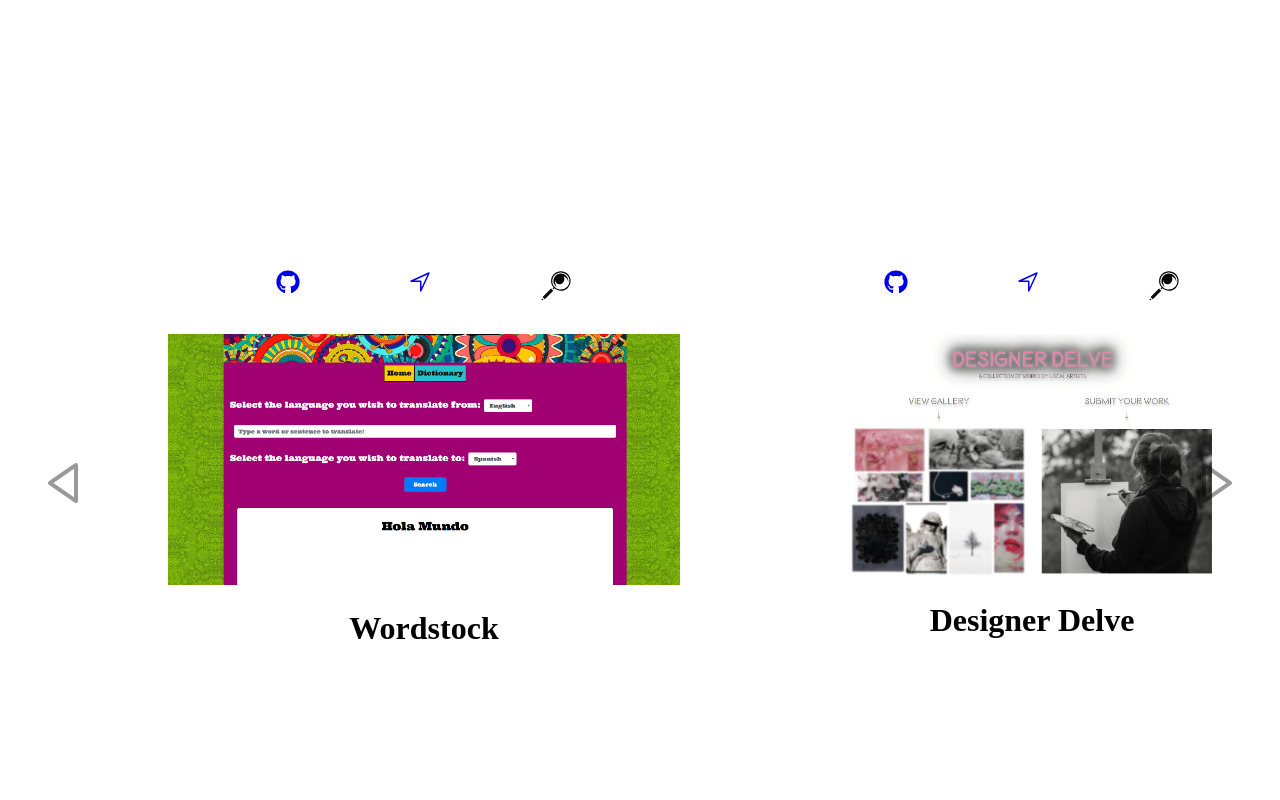
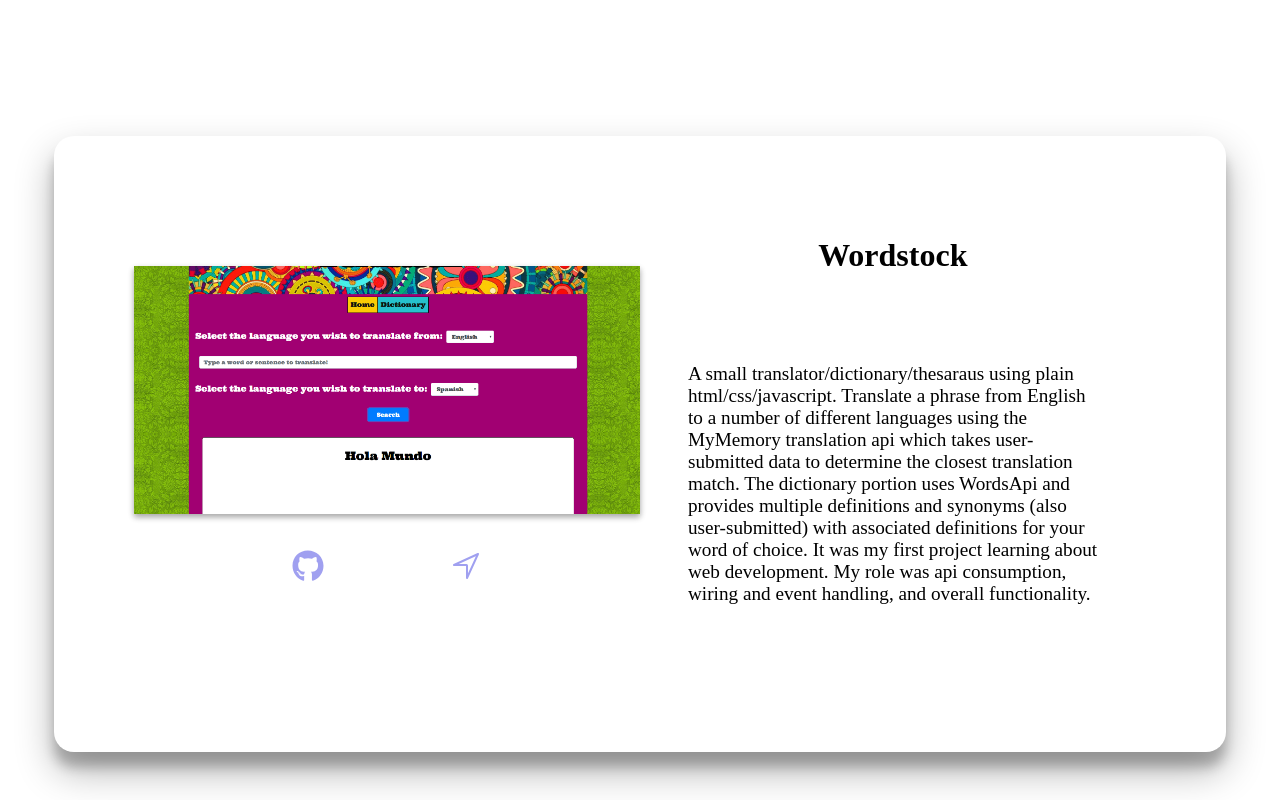
Before and after one commit to cptaylor38/portfoliosimple, a Gatsby site in the folder portfolio/: page /Portfolio in a window 1280 px wide. Shown: the top 800 px of the page. Built offline with nearby package versions, Linux system fonts and the light colour scheme; Gatsby itself is replaced by a stand-in of ours.

Commit message:
redesigned portfolio card components, next need to add bio with roll out to landing component, start on FAQ section, and add Backyard Retreat to project sample as well as redo descriptions

```diff
--- a/portfolio/src/Components/ProjectCard.js
+++ b/portfolio/src/Components/ProjectCard.js
@@ -12,6 +12,28 @@ const ProjectCard = ({project}) => {
 
     return(
         <div className='pcCont'>
+            <div className='headerRow'>
+                <div className='picAndLinks'>
+                    <img src={require(`../assets/images/projectImages/${project.image}`)} className='pcImg' style={ovDisplay ? {opacity: '0'} : {opacity: '1'}} />
+                    <div className='linksRow'>
+                        <a className='pcLink' href={project.githubLink}><FaGithub /></a>
+                        {project.deployedLink ? (<a href={project.deployedLink} className='pcLink'><IoNavigateOutline /></a>): null}
+                    </div>
+                </div>
+                <div className='headerAndDescription'>
+                    <h1 className='pcHeader'>{project.title}</h1>
+                    <div className='descriptionRow'>
+                        <p className='pcBody'>{project.body}</p>
+                    </div>
+                </div>
+            </div>
+        </div>
+    )
+}
+
+export default ProjectCard;
+
+{/* <div className='pcCont'>
             <div id='linksRow'>
                     <a className='pcLink' href={project.githubLink}><FaGithub /></a>
                     {project.deployedLink ? (<a href={project.deployedLink} className='pcLink'><IoNavigateOutline /></a>): null}
@@ -24,8 +46,4 @@ const ProjectCard = ({project}) => {
                 <img src={require(`../assets/images/projectImages/${project.image}`)} className='pcImg' style={ovDisplay ? {opacity: '0'} : {opacity: '1'}} />
             </div>
             <h1 className='pcHeader'>{project.title}</h1>
-        </div>
-    )
-}
-
-export default ProjectCard;
+        </div> */}
--- a/portfolio/src/pages/Portfolio.js
+++ b/portfolio/src/pages/Portfolio.js
@@ -2,34 +2,17 @@ import React from 'react';
 import '../style/Portfolio.css';
 import projectData from '../assets/PortfolioData.json';
 import ProjectCard from '../Components/ProjectCard';
-import { BiLeftArrow, BiRightArrow } from 'react-icons/bi'
 
 const Portfolio = () => {
-
-
-    let screenWidth = window.innerWidth;
-    const scrollHandler = (direction) => {
-        let div = document.getElementById('portfolioCardCont');
-        console.log(document.scrollingElement.scrollTop)
-        if(direction === 'left') div.scrollLeft -= screenWidth;
-        if(direction === 'right') div.scrollLeft += screenWidth;
-    }
-
-    const sideScroller = (direction, isScrolling) => {
-        let div = document.getElementById('portfolioCardCont');
-        direction === 'left' ? div.scrollLeft -= 100 : div.scrollLeft += 100;
-    }
 
     return (
         <div id='portfolio'>
             <div id='portfolioCardCont'>
-                <button className='portfolioScrollBtn' id='scrollLeftBtn' onClick={()=> scrollHandler('left')}><BiLeftArrow /></button>
                 {projectData.map(item => {
                     return(
                         <ProjectCard project={item} />
                     )
                 })}
-                <button className='portfolioScrollBtn' id='scrollRightBtn' onClick={()=> scrollHandler('right')}><BiRightArrow /></button>
             </div>
         </div>
     )
--- a/portfolio/src/style/Landing.css
+++ b/portfolio/src/style/Landing.css
@@ -15,6 +15,7 @@
   display: flex;
   padding-top: 20vh;
   justify-content: center;
+  flex-flow: row wrap;
   min-height: 100vh;
 }
 
--- a/portfolio/src/style/Portfolio.css
+++ b/portfolio/src/style/Portfolio.css
@@ -9,7 +9,8 @@
 #portfolioCardCont {
   display: flex;
   width: 100%;
-  overflow-x: hidden;
+  flex-flow: row wrap;
+  justify-content: center;
   position: relative;
 }
 
--- a/portfolio/src/style/ProjectCard.css
+++ b/portfolio/src/style/ProjectCard.css
@@ -1,19 +1,30 @@
 .pcCont {
-  padding: 3rem;
-  min-width: 40vw;
-  text-align: center;
+  padding: 5rem;
+  display: flex;
+  max-width: 80%;
+  flex-direction: column;
+  background: white;
+  margin: 3rem 0;
+  border-radius: 20px;
+  box-shadow: 0 19px 38px rgba(0, 0, 0, 0.3), 0 15px 12px rgba(0, 0, 0, 0.22);
 }
 
-#titleAndLinks {
+.headerRow {
+  width: 100%;
+  display: flex;
+  flex-direction: row;
+  justify-content: center;
+  align-items: center;
+}
+
+.picAndLinks {
+  max-width: 50%;
+}
+
+.headerAndDescription {
+  width: 60%;
   display: flex;
   flex-direction: column;
-  text-align: center;
-}
-
-#titleAndDescriptionToggle {
-  display: flex;
-  flex-direction: row;
-  justify-content: space-evenly;
   align-items: center;
 }
 
@@ -21,32 +32,28 @@
   font-size: 1.2em;
 }
 
-#descriptionToggle {
+.linksRow {
+  display: flex;
+  padding: 2rem;
+  justify-content: space-evenly;
+  padding-bottom: 2rem;
   font-size: 2rem;
 }
 
-#linksRow {
-  display: flex;
-  justify-content: space-evenly;
-  padding-bottom: 2rem;
-  font-size: 1.5rem;
+.linksRow > a {
+  color: rgb(160, 160, 240);
 }
 
-#picCont {
-  position: relative;
-}
-
-#overlay {
-  position: absolute;
-  top: 0;
-  left: 0;
-  display: flex;
-  justify-content: center;
-  align-items: center;
-  padding: 2rem;
+.linksRow > a:hover {
+  color: rgb(92, 92, 230);
 }
 
 .pcImg {
-  max-height: 100%;
   max-width: 100%;
+  box-shadow: 0 3px 6px rgba(0, 0, 0, 0.16), 0 3px 6px rgba(0, 0, 0, 0.23);
+  align-self: flex-start;
 }
+
+.pcBody {
+  padding: 3rem;
+}
```
